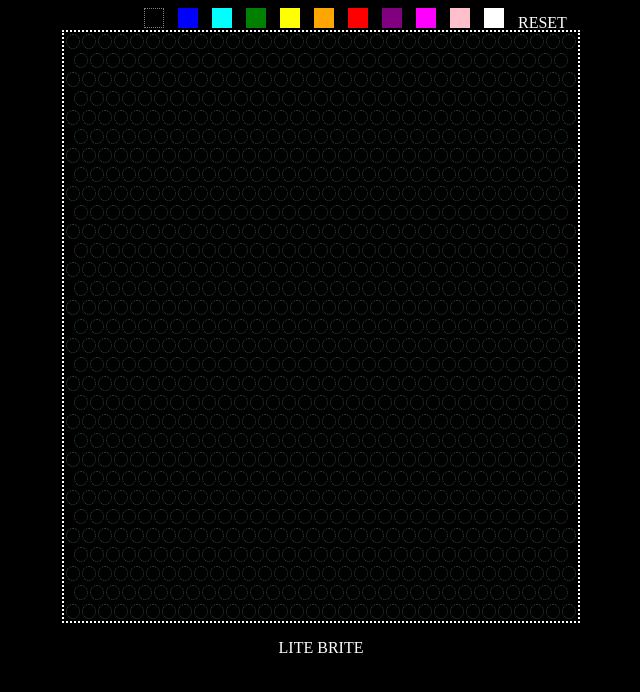
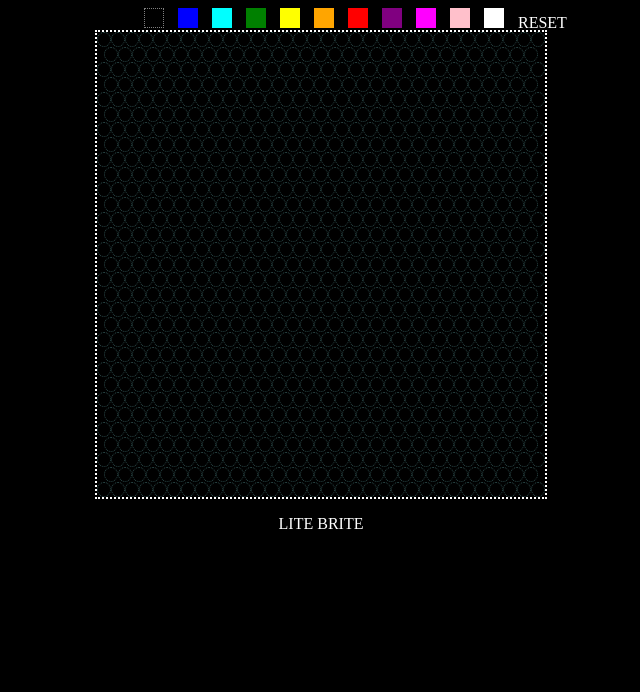
Before and after one commit to tebriel/litebrite, a plain HTML site: page index.html in a window 1280 px wide. Shown: the whole page, without its empty margins (327-967 px from the left). Drawn offline with nearby package versions, Linux system fonts and the light colour scheme.

Commit message:
Snug the pegs up

```diff
--- a/css/stylesheet.css
+++ b/css/stylesheet.css
@@ -6,6 +6,11 @@ body{
 
 table {
   text-align: center;
+  border-top-width: 0px;
+  border-right-width: 0px;
+  border-bottom-width: 0px;
+  border-left-width: 0px;
+  border-spacing: 0px;
   margin-left: auto;
   margin-right: auto;
 }
--- a/js/litebrite.js
+++ b/js/litebrite.js
@@ -11,7 +11,7 @@ $('table > tbody > tr').each(function(){
 });
 
 $('table:even').each(function(){
-  $(this).find('tbody').find('tr').prepend('<td style="width:5px, border:none"></td>');
+  $(this).find('tbody').find('tr').prepend('<td></td>');
 });
 
 $('li').each(function(){
@@ -34,6 +34,7 @@ function reset(){
   $('td').each(function(){
     $(this).css({background: 'black', boxShadow: ''});
     $(this).attr('status','');
+    currentColor = 'white';
   });
 };
 
```
